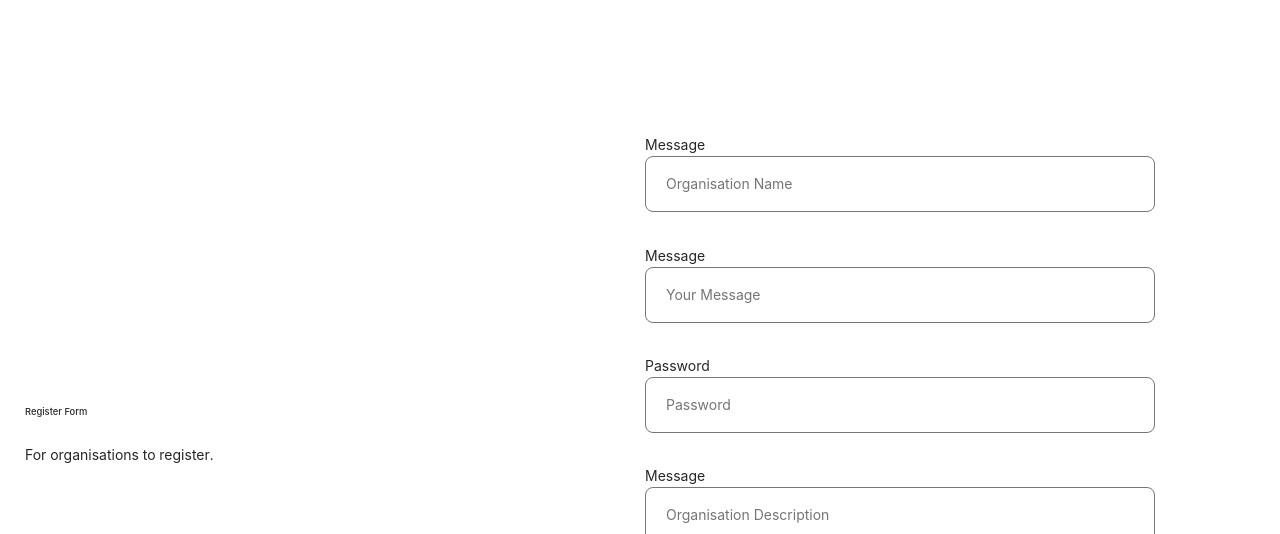
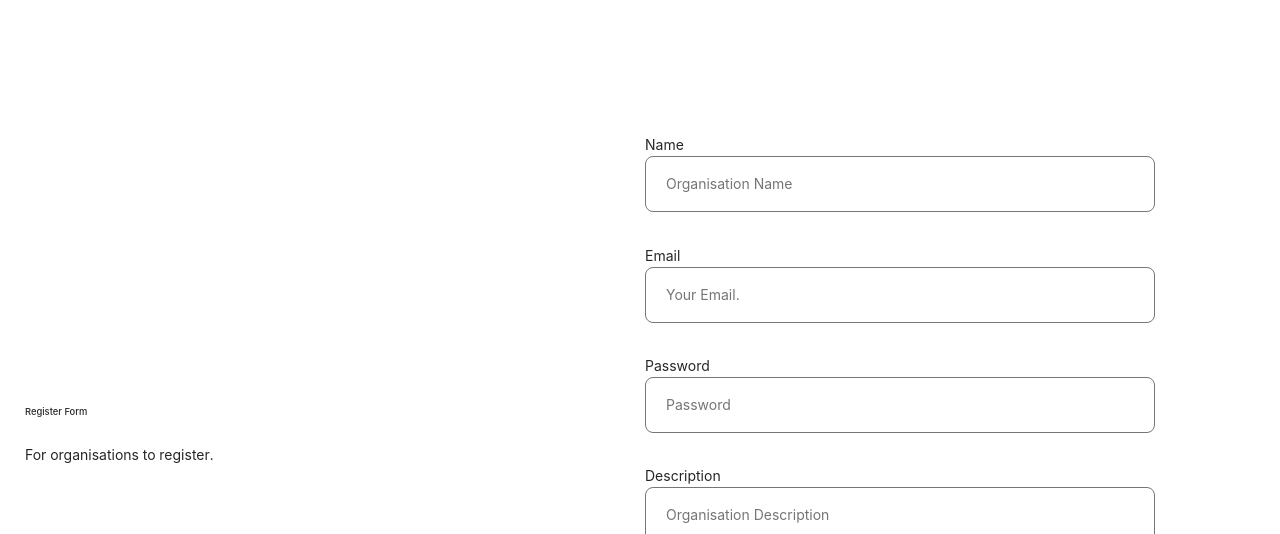
Before and after one commit to coder-KO/BootStorm_HackBash, a React (Create React App) app in the folder Frontend/: page / in a window 1280 px wide. Shown: the part 2980-3514 px from the top of the page. Built offline with nearby package versions, Linux system fonts and the light colour scheme; what i18next-xhr-backend would draw is missing.

Commit message:
forms added

```diff
--- a/Frontend/src/common/Input/index.js
+++ b/Frontend/src/common/Input/index.js
@@ -2,15 +2,16 @@ import { withTranslation } from "react-i18next";
 
 import * as S from "./styles";
 
-const Input = ({ id, name, placeholder, onChange, t }) => (
+const Input = ({ id, name, placeholder, onChange, t, type }) => (
   <S.Container>
-    <label htmlFor={name}>{t(id)}</label>
+    <label htmlFor={name}>{id}</label>
     <S.Input
       spellcheck="false"
-      placeholder={t(placeholder)}
+      placeholder={placeholder}
       name={name}
       id={name}
       onChange={onChange}
+      type={type}
     />
   </S.Container>
 );
--- a/Frontend/src/common/TextArea/index.js
+++ b/Frontend/src/common/TextArea/index.js
@@ -4,10 +4,10 @@ import * as S from "./styles";
 
 const TextArea = ({ name, id, placeholder, onChange, t }) => (
   <S.Container>
-    <label htmlFor={name}>{t(id)}</label>
+    <label htmlFor={name}>{id}</label>
     <S.TextArea
       spellcheck="false"
-      placeholder={t(placeholder)}
+      placeholder={placeholder}
       id={name}
       name={name}
       onChange={onChange}
--- a/Frontend/src/components/RegisterForm/index.js
+++ b/Frontend/src/components/RegisterForm/index.js
@@ -52,7 +52,7 @@ const Contact = ({ title, content, id, t }) => {
                   type="text"
                   name="email"
                   id="Email"
-                  placeholder="Your Email"
+                  placeholder="Your Email."
                   value={values.email || ""}
                   onChange={handleChange}
                 />
@@ -74,7 +74,7 @@ const Contact = ({ title, content, id, t }) => {
                   placeholder="Organisation Description"
                   value={values.message || ""}
                   name="message"
-                  id="Message"
+                  id="Description"
                   onChange={handleChange}
                 />
                 <ValidationType type="message" />
```
